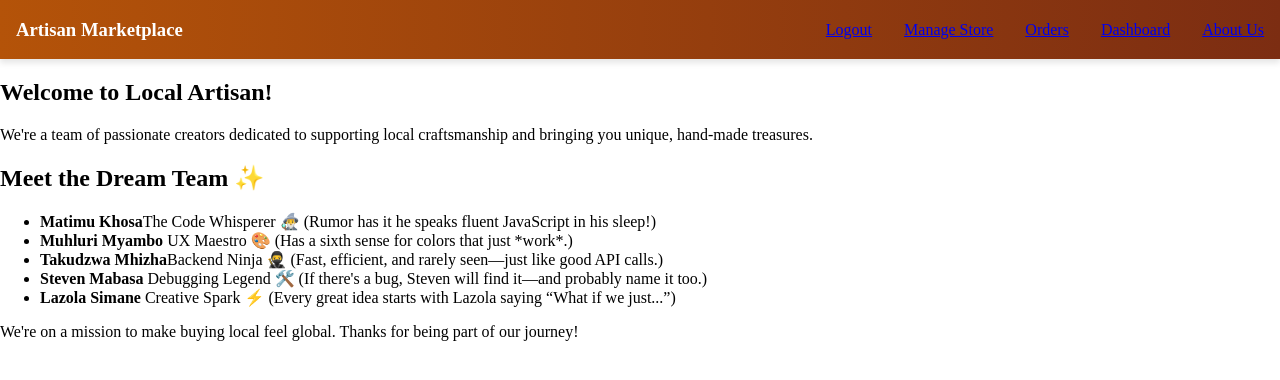
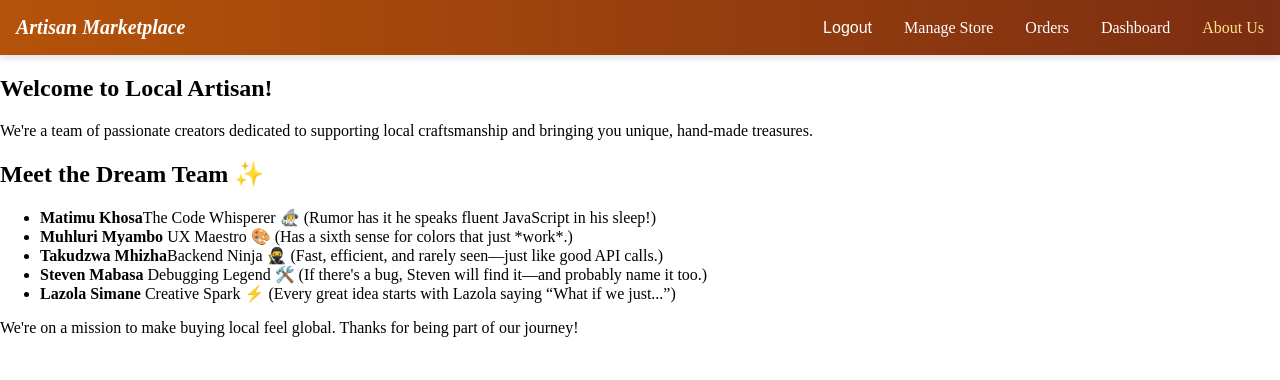
Before and after one commit to TakudzwaT/artisanMarketPlace, a React (Vite) app: page /about in a window 1280 px wide. Shown: the top 380 px of the page. Built offline with nearby package versions, Linux system fonts and the light colour scheme; no server answers.

Commit message:
some css and filters fixed, I added more filters and fixed the cartpage css and the seller navigation bar

```diff
--- a/src/BuyerHome.jsx
+++ b/src/BuyerHome.jsx
@@ -18,6 +18,7 @@ export default function BuyerHome() {
   const [selectedPrice, setSelectedPrice] = useState("");
   const [selectedColor, setSelectedColor] = useState("");
   const [searchQuery, setSearchQuery] = useState("");
+
 
   useEffect(() => {
     const fetchProducts = async () => {
@@ -57,6 +58,8 @@ export default function BuyerHome() {
       if (selectedPrice === "150") matchPrice = price > 100 && price <= 150;
       if (selectedPrice === "200") matchPrice = price > 150 && price <= 200;
       if (selectedPrice === "250") matchPrice = price > 200 && price <= 250;
+      if (selectedPrice === "1000") matchPrice = price > 250 && price <= 1000;
+      if (selectedPrice === "5000000") matchPrice = price > 1000 && price <= 5000000;
     }
 
     const matchColor = selectedColor
@@ -81,8 +84,8 @@ export default function BuyerHome() {
   return (
     <main className="buyer-home-container">
       <header>
-        <Nav />
-      </header>
+  <Nav />
+</header>
 
       <section className="buyer-home-content">
         <Sidebar
@@ -128,8 +131,7 @@ export default function BuyerHome() {
           {/* Recommended categories */}
           <section aria-labelledby="recommended-heading">
             <h2 id="recommended-heading" className="sr-only">
-              Recommended Categories
-            </h2>
+                          </h2>
             <Recommended handleClick={handleRecommendedClick} />
           </section>
 
--- a/src/Sidebar/Category/Category.jsx
+++ b/src/Sidebar/Category/Category.jsx
@@ -46,6 +46,13 @@ function Category({ handleChange, selectedValue }) {
           name="category"
           checked={selectedValue === "woodwork"}
         />
+        <Input
+          handleChange={handleChange}
+          value="other"
+          title="other"
+          name="category"
+          checked={selectedValue === "other"}
+        />
       </fieldset>
     </section>
   );
--- a/src/Sidebar/Price/Price.jsx
+++ b/src/Sidebar/Price/Price.jsx
@@ -53,6 +53,22 @@ const Price = ({ handleChange, selectedValue }) => {
           name="price"
           checked={selectedValue === "250"}
         />
+        <Input
+          handleChange={handleChange}
+          value={1000}
+          title="R200 - R1000"
+          name="price"
+          checked={selectedValue === "1000"}
+        />
+        <Input
+          handleChange={handleChange}
+          value={5000000}
+          title="R1000+"
+          name="price"
+          checked={selectedValue === "5000000"}
+        />
+
+
       </fieldset>
     </section>
   );
--- a/src/components/CartPage.css
+++ b/src/components/CartPage.css
@@ -1,7 +1,7 @@
 .cart-container {
   max-width: 1200px;
   margin: 0 auto;
-  padding: 20px;
+  padding: 10px;
 }
 
 .cart-title {
--- a/src/components/CartPage.jsx
+++ b/src/components/CartPage.jsx
@@ -2,7 +2,7 @@ import React, { useEffect } from 'react';
 import { Link, useNavigate } from 'react-router-dom';
 import { getAuth } from 'firebase/auth';
 import { useCart } from './CartContext';
-import Navbar from './nav';
+import Navigation from './nav';
 import './CartPage.css';
 
 export default function CartPage() {
@@ -22,7 +22,7 @@ export default function CartPage() {
   if (loading) {
     return (
       <main className="cart-container">
-        <Navbar />
+        <Navigation />
         <section className="loading-container animate-pulse">
           <p>Loading your cart...</p>
         </section>
@@ -31,8 +31,10 @@ export default function CartPage() {
   }
 
   return (
+    <>
+    <Navigation />
     <main className="cart-container fade-in">
-      <Navbar />
+
       <header>
         <h1 className="cart-title">Your Shopping Cart</h1>
       </header>
@@ -89,5 +91,6 @@ export default function CartPage() {
         </>
       )}
     </main>
+    </>
   );
 }
--- a/src/components/CreateStore.jsx
+++ b/src/components/CreateStore.jsx
@@ -290,18 +290,6 @@ export default function CreateStore() {
             />
             Pick-up (Customers can collect from your location)
           </label>
-
-          <label style={styles.checkboxLabel}>
-            <input
-              type="checkbox"
-              name="delivery"
-              value="local"
-              checked={form.delivery.includes('local')}
-              onChange={handleChange}
-              style={styles.checkbox}
-            />
-            Local Delivery (You deliver to nearby areas)
-          </label>
         </section>
 
         <button
--- a/src/components/OrderCard.jsx
+++ b/src/components/OrderCard.jsx
@@ -22,7 +22,7 @@ const OrderCard = ({ description, price, date, OrderID, ProductID, Img, status,
 
         <div className="order-details">
           <span className="product-price">
-            ${parseFloat(price).toFixed(2)}
+            R{parseFloat(price).toFixed(2)}
           </span>
 
           <time className="order-date" dateTime={date}>
--- a/src/components/sellerNav.jsx
+++ b/src/components/sellerNav.jsx
@@ -1,44 +1,71 @@
-import { useState } from "react";
-import React from 'react';
-import { useNavigate } from "react-router-dom";
+import React, { useState } from "react";
+import { NavLink, useNavigate } from "react-router-dom";
 import { getAuth, signOut } from "firebase/auth";
 import "./Navigation.css";
 
 function Navi() {
   const [isMenuOpen, setIsMenuOpen] = useState(false);
+  const navigate = useNavigate();
+  const auth = getAuth();
 
+  const handleLogout = async () => {
+    try {
+      await signOut(auth);
+      navigate("/login");
+    } catch (err) {
+      console.error("Logout failed:", err);
+    }
+  };
 
+  const menuItems = (
+    <>
+      <li>
+        <button onClick={handleLogout} className="nav-link logout-button">
+          Logout
+        </button>
+      </li>
+      <li>
+        <NavLink to="/manage" className={({ isActive }) => isActive ? "nav-link active" : "nav-link"} data-testid="mobile-manage-link">
+          Manage Store
+        </NavLink>
+      </li>
+      <li>
+        <NavLink to="/sellerOrders" className={({ isActive }) => isActive ? "nav-link active" : "nav-link"}>
+          Orders
+        </NavLink>
+      </li>
+      <li>
+        <NavLink to="/seller/dashboard" className={({ isActive }) => isActive ? "nav-link active" : "nav-link"}>
+          Dashboard
+        </NavLink>
+      </li>
+      <li>
+        <NavLink to="/about" className={({ isActive }) => isActive ? "nav-link active" : "nav-link"}>
+          About Us
+        </NavLink>
+      </li>
+    </>
+  );
 
   return (
     <nav className="navigation">
-      <h1>Artisan Marketplace</h1>
+      <h1 className="logo">Artisan Marketplace</h1>
 
-      {/* Desktop navigation */}
-      <ul className="desktop-menu">
-      <li><a href="/">Logout</a></li>
-        <li><a href="/manage">Manage Store</a></li>
-        <li><a href="/sellerOrders">Orders</a></li>
-        <li><a href="/seller/dashboard">Dashboard</a></li>
-        <li><a href="/about">About Us</a></li>
-      </ul>
+      {/* Desktop menu */}
+      <ul className="desktop-menu">{menuItems}</ul>
 
       {/* Mobile menu button */}
       <button
         className="mobile-menu-button"
-        onClick={() => setIsMenuOpen(!isMenuOpen)}
+        onClick={() => setIsMenuOpen(prev => !prev)}
       >
         {isMenuOpen ? "✕" : "☰"}
       </button>
 
       {/* Mobile menu */}
       {isMenuOpen && (
-        <ul className="mobile-menu">
-          <li><a href="/">Logout</a></li>
-          <li><a href="/manage" data-testid="mobile-manage-link">Manage Store</a>
-          </li>
-          <li><a href="/sellerOrders">Orders</a></li>
-          <li><a href="/seller/dashboard">Dashboard</a></li>
-          <li><a href="/about">About Us</a></li>
+        <ul className="mobile-menu" data-testid="mobile-menu">
+          {menuItems}
         </ul>
       )}
     </nav>
```
Also changed, not shown: 1 other file (tests, documents, lock files or other folders).
